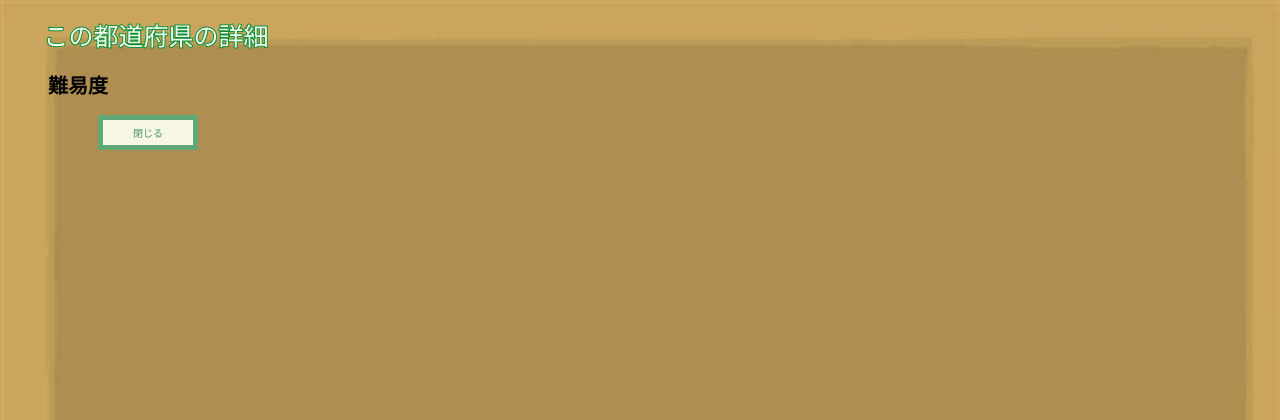
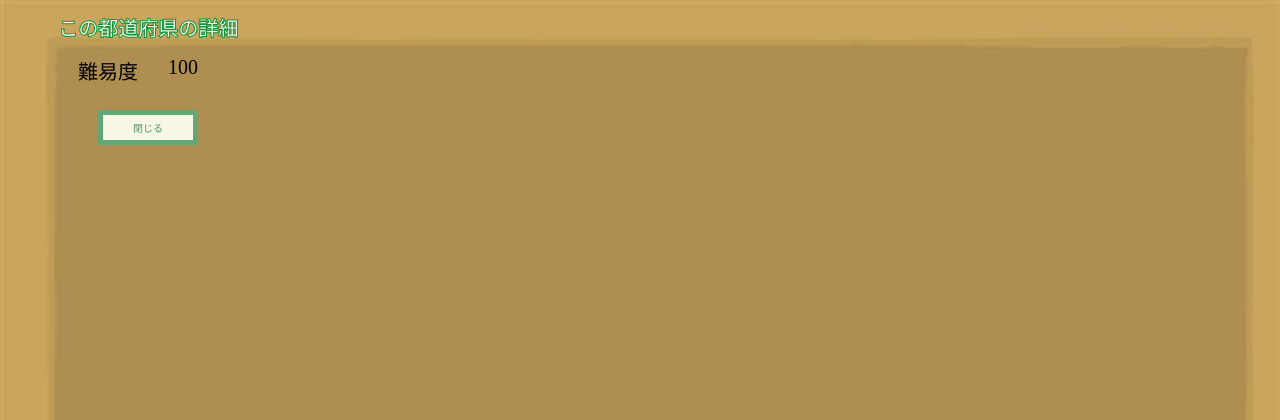
Before and after one commit to Hoshi0529/karuta, a PHP site: page /Code/html/yamanoi.html in a window 1280 px wide. Shown: the top 420 px of the page. Run offline with PHP 8.4, Linux system fonts and the light colour scheme.

Commit message:
山ノ井誕生!!

```diff
--- a/Code/css/yamanoi.css
+++ b/Code/css/yamanoi.css
@@ -11,10 +11,12 @@ color:honeydew;
 font-family:  "ヒラギノ角ゴ ProN W3", sans-serif;
 }
 
-h2{
+.tatle{
     font-size: 20px;
-    margin-left:  40px;
+    margin-left:  50px;
 }
+
+
 button{
     margin-left: 90px;
     font-size: 10px;
@@ -25,6 +27,14 @@ button{
     height: 35px;
 
 }
-content{
-    margin:40px 0px 0px 120px;
+.content{
+    margin-top: 25px;
 }
+.yamanoi{
+    display: flex;
+    font-size: 20px;
+    margin-left:  70px;
+}
+.level{
+    margin-right: 30px;
+}
--- a/Code/html/yamanoi.html
+++ b/Code/html/yamanoi.html
@@ -8,8 +8,17 @@
     </head>
     <body>
         <h1 class="tatle">この都道府県の詳細</h1>
-        <h2 class="tatle">難易度</h2>
-        <h2 class="tatle"></h2>
+
+        <div class="yamanoi">
+        <div class="level">
+            <div class="ja">難易度</div>
+        </div>
+
+        <div class="num">
+            <div class="number">100</div>
+        </div>
+    </div>
+
 
         <div class="content">
 
```
